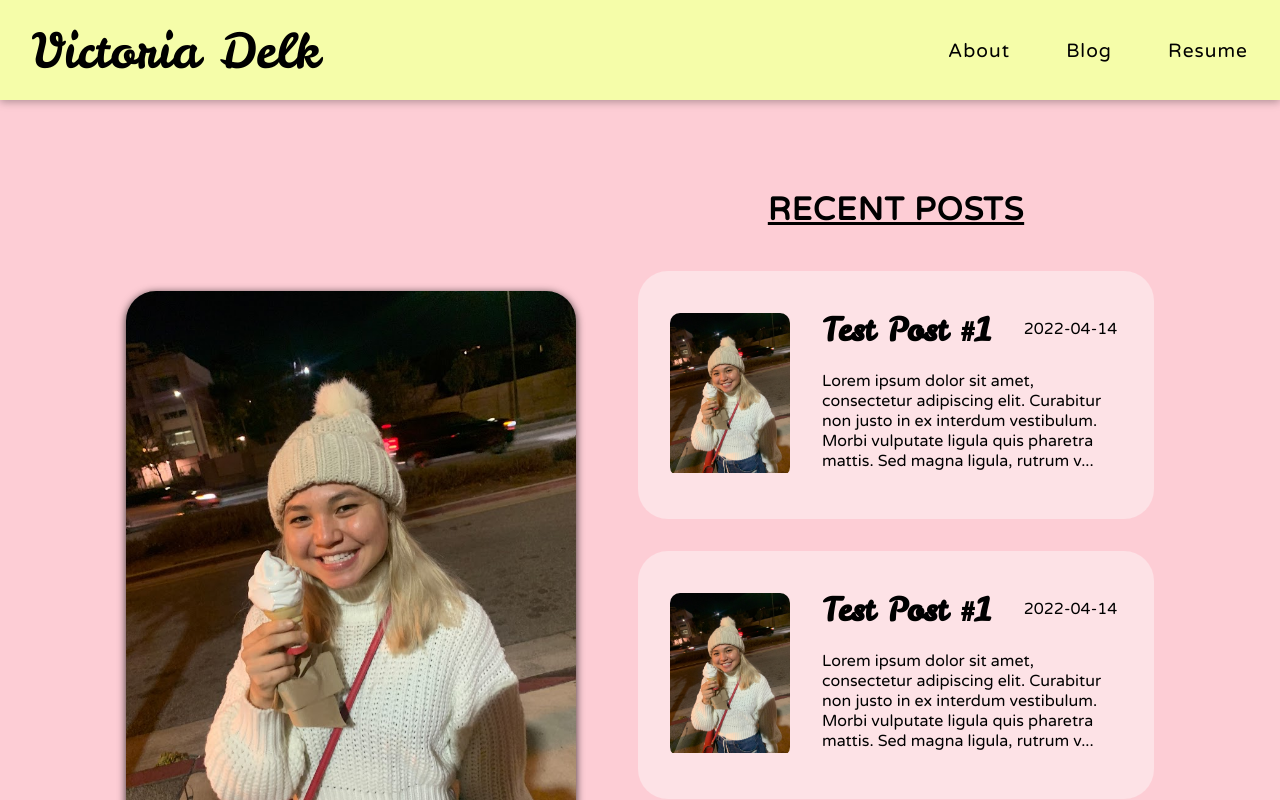
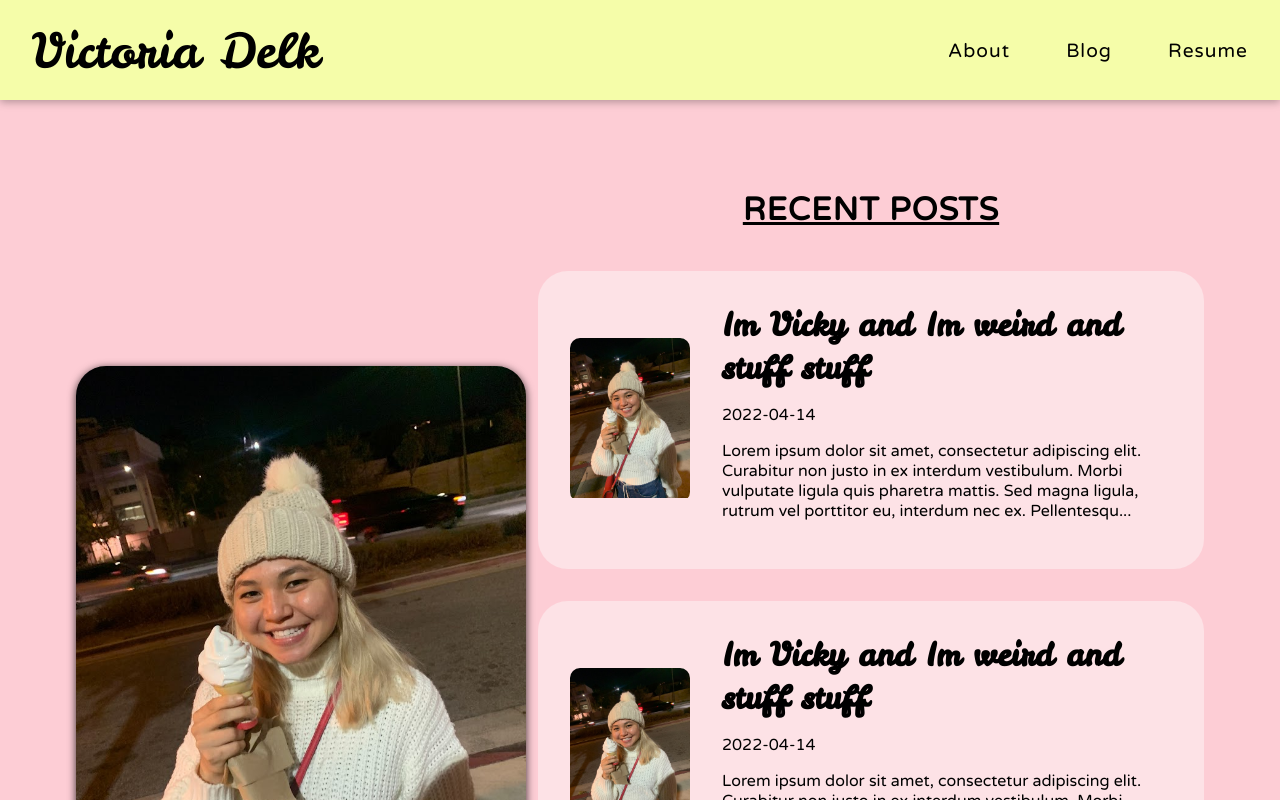
Before and after one commit to czhangy/React-Blog, a Next.js app: page / in a window 1280 px wide. Shown: the top 800 px of the page. Built offline with nearby package versions, Linux system fonts and the light colour scheme; a web font is replaced by a local one.

Commit message:
Homepage desktop

```diff
--- a/src/components/RecentPostCard.tsx
+++ b/src/components/RecentPostCard.tsx
@@ -7,7 +7,7 @@ import styles from "styles/RecentPostCard.module.scss";
 
 type Props = {
 	post: {
-        id: String,
+		id: String;
 		title: String;
 		timestamp: String;
 		thumb: string;
@@ -18,7 +18,7 @@ type Props = {
 const RecentPostCard = ({ post }: Props) => {
 	// Truncate body text and insert ellipses
 	const truncateBody = () => {
-		if (post.body.length > 175) return post.body.substring(0, 175) + "...";
+		if (post.body.length > 220) return post.body.substring(0, 220) + "...";
 		else return post.body;
 	};
 
@@ -35,14 +35,10 @@ const RecentPostCard = ({ post }: Props) => {
 						/>
 					</div>
 					<div className={styles["content-container"]}>
-						<div className={styles["header-container"]}>
-							<h4 className={styles["post-title"]}>
-								{post.title}
-							</h4>
-							<p className={styles["post-timestamp"]}>
-								{post.timestamp}
-							</p>
-						</div>
+						<h4 className={styles["post-title"]}>{post.title}</h4>
+						<p className={styles["post-timestamp"]}>
+							{post.timestamp}
+						</p>
 						<p className={styles["post-body"]}>{truncateBody()}</p>
 					</div>
 				</a>
--- a/src/pages/index.tsx
+++ b/src/pages/index.tsx
@@ -15,7 +15,7 @@ import RecentPostCard from "components/RecentPostCard";
 const Home: NextPage = () => {
 	const test = {
 		id: "test",
-		title: "Test Post #1",
+		title: "Im Vicky and Im weird and stuff stuff",
 		timestamp: new Date().toISOString().slice(0, 10),
 		thumb: "/profile1.JPG",
 		body: "Lorem ipsum dolor sit amet, consectetur adipiscing elit. Curabitur non justo in ex interdum vestibulum. Morbi vulputate ligula quis pharetra mattis. Sed magna ligula, rutrum vel porttitor eu, interdum nec ex. Pellentesque habitant morbi tristique senectus et netus et malesuada fames ac turpis egestas. Phasellus eu lacus fermentum, tincidunt ligula eget, aliquet nulla. Nulla nec malesuada justo. Ut eget hendrerit ipsum. Pellentesque pretium eros vel purus ullamcorper lobortis. Maecenas sit amet gravida libero. Aenean in mi mi. Nam consectetur elementum dui, ut sollicitudin sem pellentesque nec. Cras risus ipsum, interdum dapibus ullamcorper id, posuere at est. Interdum et malesuada fames.",
--- a/src/styles/RecentPostCard.module.scss
+++ b/src/styles/RecentPostCard.module.scss
@@ -18,12 +18,7 @@
 		}
 
 		.content-container {
-			width: 300px;
-
-			.header-container {
-				display: flex;
-				align-items: center;
-				margin-bottom: 16px;
+			width: 450px;
 
 			.post-title {
 				font-family: variables.$title-font;
@@ -36,11 +31,11 @@
 				font-family: variables.$main-font;
 				font-size: 1rem;
 			}
-			}
 
 			.post-body {
 				font-family: variables.$main-font;
 				font-size: 1rem;
+                word-wrap: break-word;
 			}
 		}
 	}
```
Lines whose indentation alone changed are shown as unchanged.
